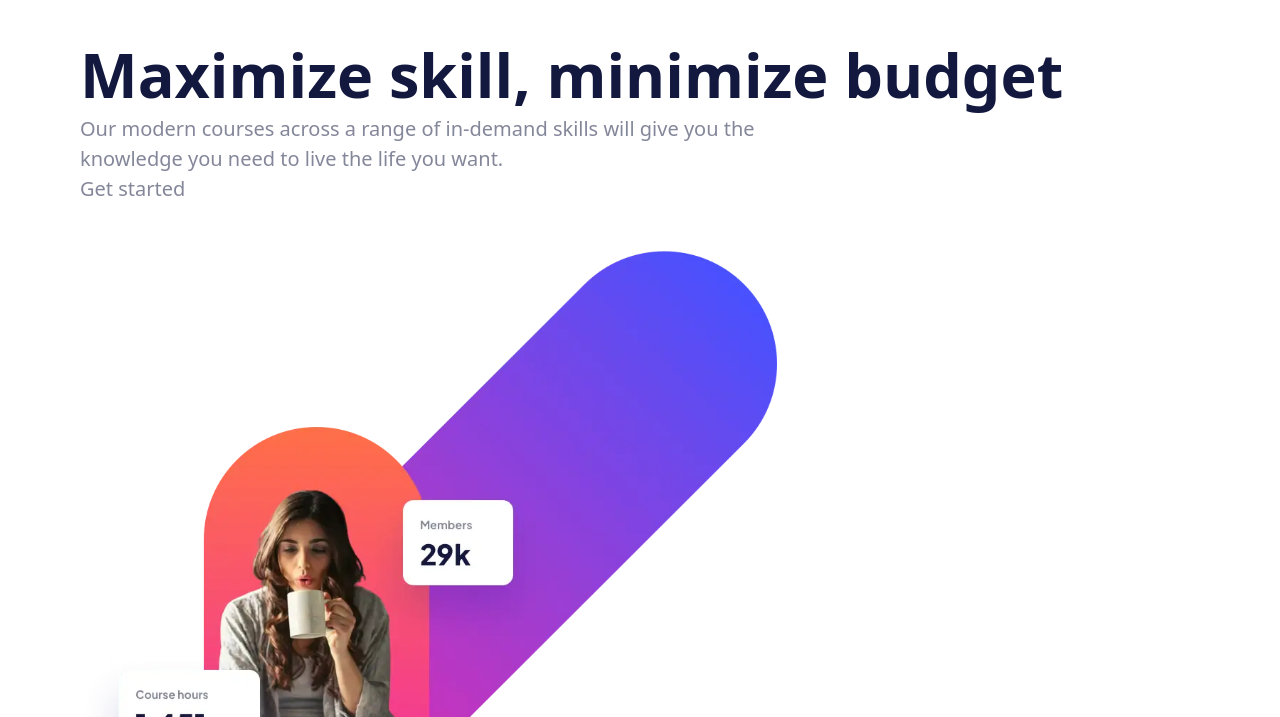
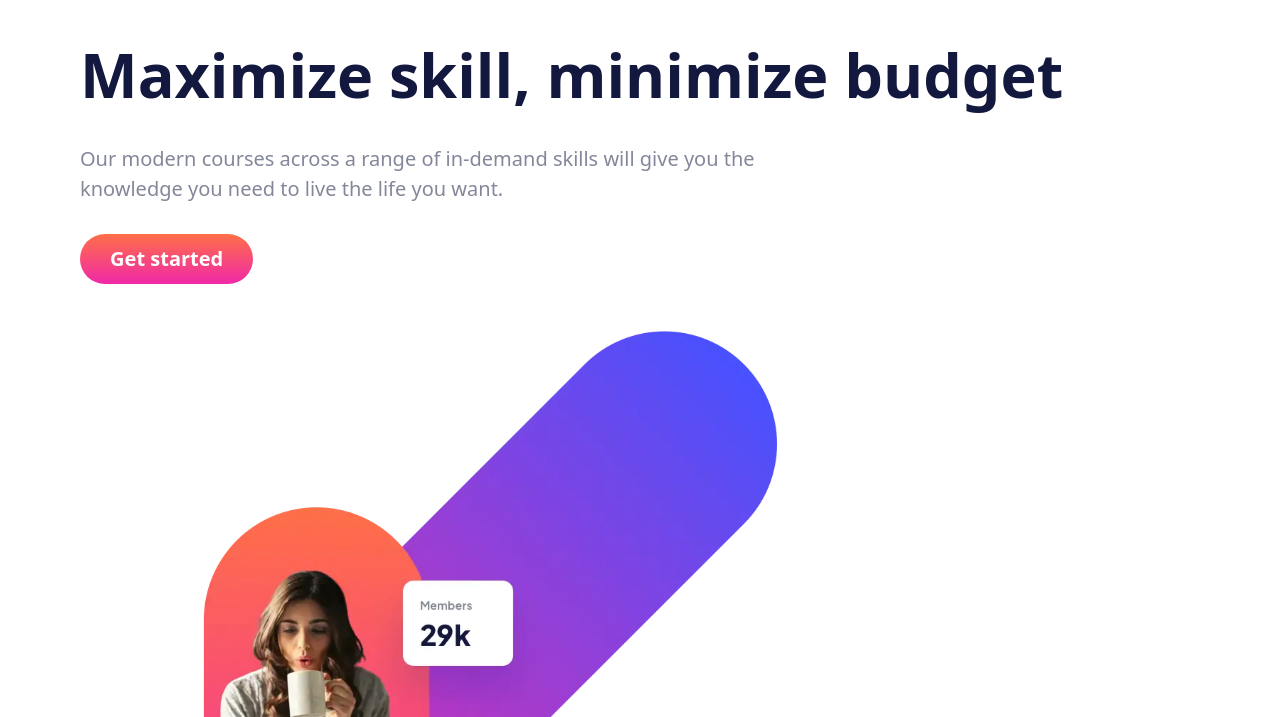
Before and after one commit to AlexKMarshall/skilled-elearning-landing-page, a website built with Vite: page index.html in a window 1280 px wide. Shown: the part 83-800 px from the top of the page. Built offline with nearby package versions, Linux system fonts and the light colour scheme.

Commit message:
layout hero text

```diff
--- a/index.html
+++ b/index.html
@@ -30,13 +30,19 @@
       </header>
     </div>
     <main>
-      <div class="wrapper">
-        <h1 class="mt-lg">Maximize skill, minimize budget</h1>
-        <p>
-          Our modern courses across a range of in-demand skills will give you
-          the knowledge you need to live the life you want.
-        </p>
-        <a href="#">Get started</a>
+      <div class="wrapper mt-lg">
+        <div>
+          <h1>Maximize skill, minimize budget</h1>
+          <p class="py-m">
+            Our modern courses across a range of in-demand skills will give you
+            the knowledge you need to live the life you want.
+          </p>
+          <a
+            href="#"
+            class="button bg-gradient-to-b from-orange-400 to-pink-500 focus-visible:outline-white"
+            >Get started</a
+          >
+        </div>
         <picture>
           <source
             srcset="
@@ -100,7 +106,9 @@
           />
         </picture>
       </div>
-      <div class="full-bleed wrapper bg-gradient-to-b from-white to-grey-100 pb-3xl">
+      <div
+        class="full-bleed wrapper bg-gradient-to-b from-white to-grey-100 pb-3xl"
+      >
         <div class="fluid-grid max-w-full gap-y-xl-2xl gap-x-2xs-m">
           <h2
             class="rounded-lg bg-gradient-to-b from-orange-400 to-pink-500 py-lg px-m text-white"
```
